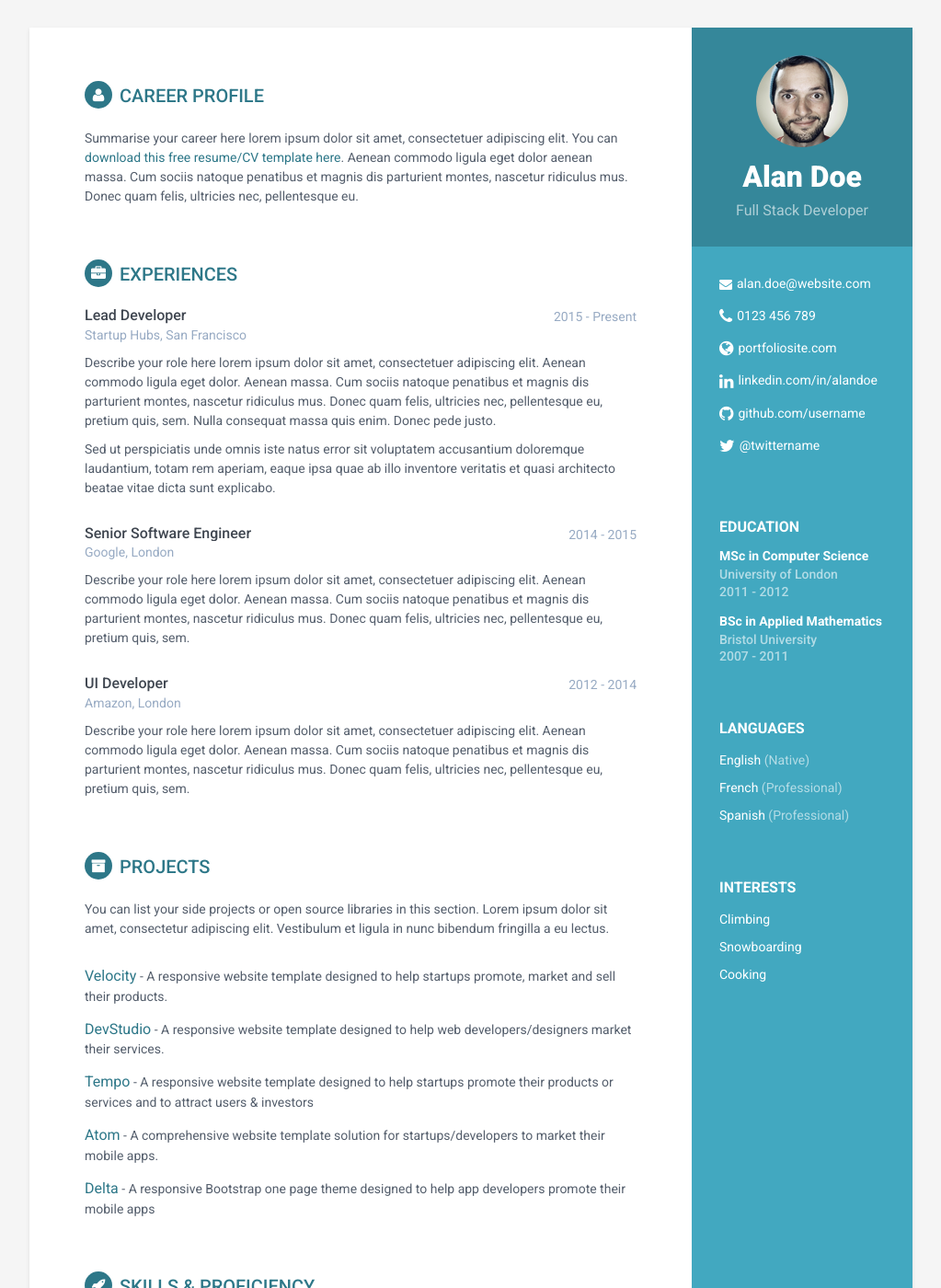
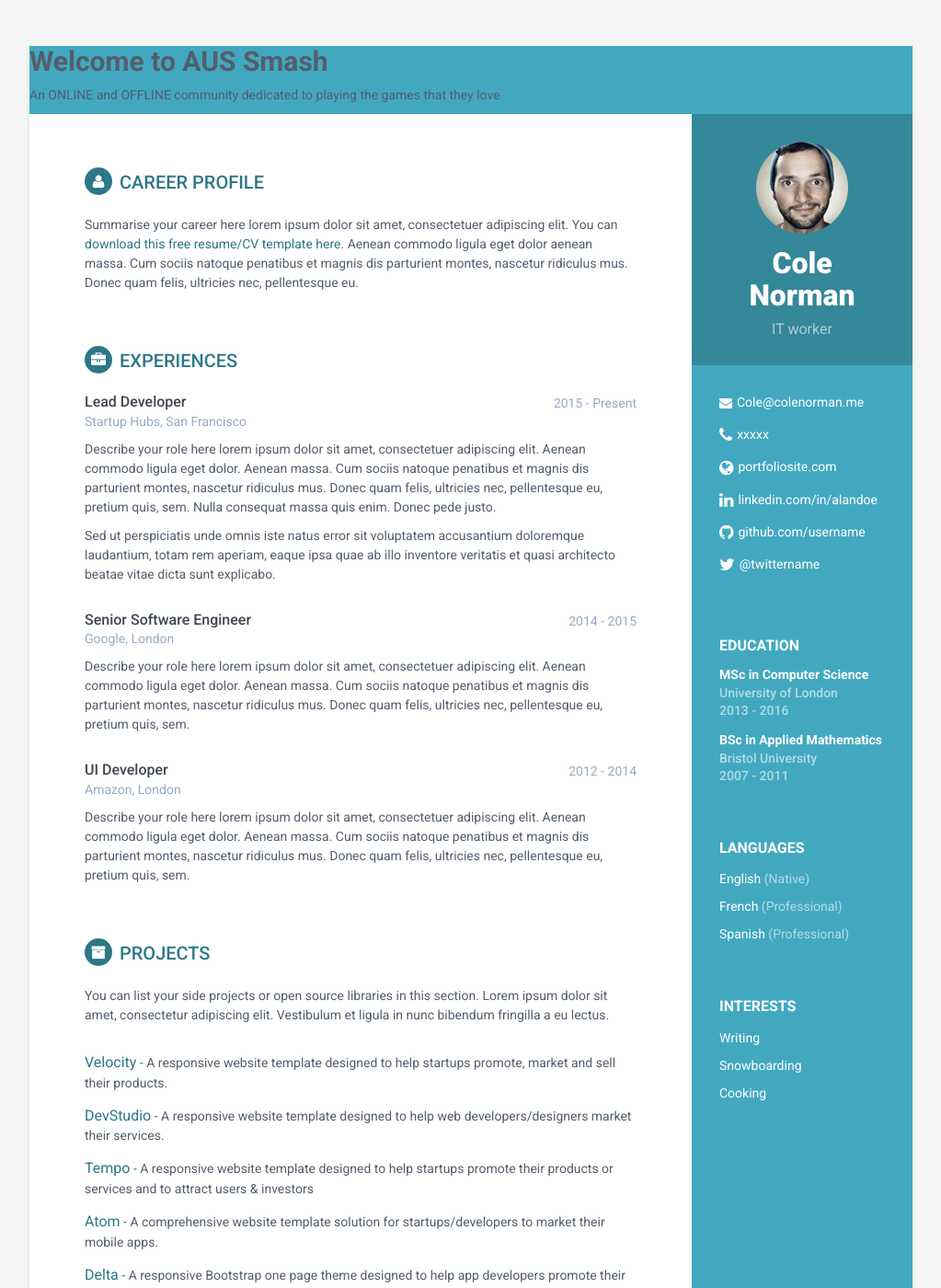
Before and after one commit to Jofzar/Jofzar.github.io, a Jekyll site: the page resume/index.html, which Jekyll copies as it is, in a window 1280 px wide and 1400 px high. Shown: the whole window at 92% size, without its empty margins (128-1151 px from the left). Built offline with Jekyll 4.4.1, drawn with Linux system fonts in a browser that asks for light colours.

Commit message:
Implementing banner
Shits prob broken.

```diff
--- a/resume/index.html
+++ b/resume/index.html
@@ -28,17 +28,24 @@
 
 <body>
     <div class="wrapper">
+        <section id="banner">
+          <div class="inner">
+            <h2>Welcome to AUS Smash</h2>
+            <p>An ONLINE and OFFLINE community dedicated to playing the games that they love</p>
+
+          </div>
+        </section>
         <div class="sidebar-wrapper">
             <div class="profile-container">
                 <img class="profile" src="assets/images/profile.png" alt="" />
-                <h1 class="name">Alan Doe</h1>
-                <h3 class="tagline">Full Stack Developer</h3>
+                <h1 class="name">Cole Norman</h1>
+                <h3 class="tagline">IT worker</h3>
             </div><!--//profile-container-->
 
             <div class="contact-container container-block">
                 <ul class="list-unstyled contact-list">
-                    <li class="email"><i class="fa fa-envelope"></i><a href="mailto: yourname@email.com">alan.doe@website.com</a></li>
-                    <li class="phone"><i class="fa fa-phone"></i><a href="tel:0123 456 789">0123 456 789</a></li>
+                    <li class="email"><i class="fa fa-envelope"></i><a href="mailto: Cole@colenorman.me">Cole@colenorman.me</a></li>
+                    <li class="phone"><i class="fa fa-phone"></i><a href="tel:0430034315">xxxxx </a></li>
                     <li class="website"><i class="fa fa-globe"></i><a href="http://themes.3rdwavemedia.com/website-templates/free-responsive-website-template-for-developers/" target="_blank">portfoliosite.com</a></li>
                     <li class="linkedin"><i class="fa fa-linkedin"></i><a href="#" target="_blank">linkedin.com/in/alandoe</a></li>
                     <li class="github"><i class="fa fa-github"></i><a href="#" target="_blank">github.com/username</a></li>
@@ -50,7 +57,7 @@
                 <div class="item">
                     <h4 class="degree">MSc in Computer Science</h4>
                     <h5 class="meta">University of London</h5>
-                    <div class="time">2011 - 2012</div>
+                    <div class="time">2013 - 2016</div>
                 </div><!--//item-->
                 <div class="item">
                     <h4 class="degree">BSc in Applied Mathematics</h4>
@@ -71,7 +78,7 @@
             <div class="interests-container container-block">
                 <h2 class="container-block-title">Interests</h2>
                 <ul class="list-unstyled interests-list">
-                    <li>Climbing</li>
+                    <li>Writing</li>
                     <li>Snowboarding</li>
                     <li>Cooking</li>
                 </ul>
```
